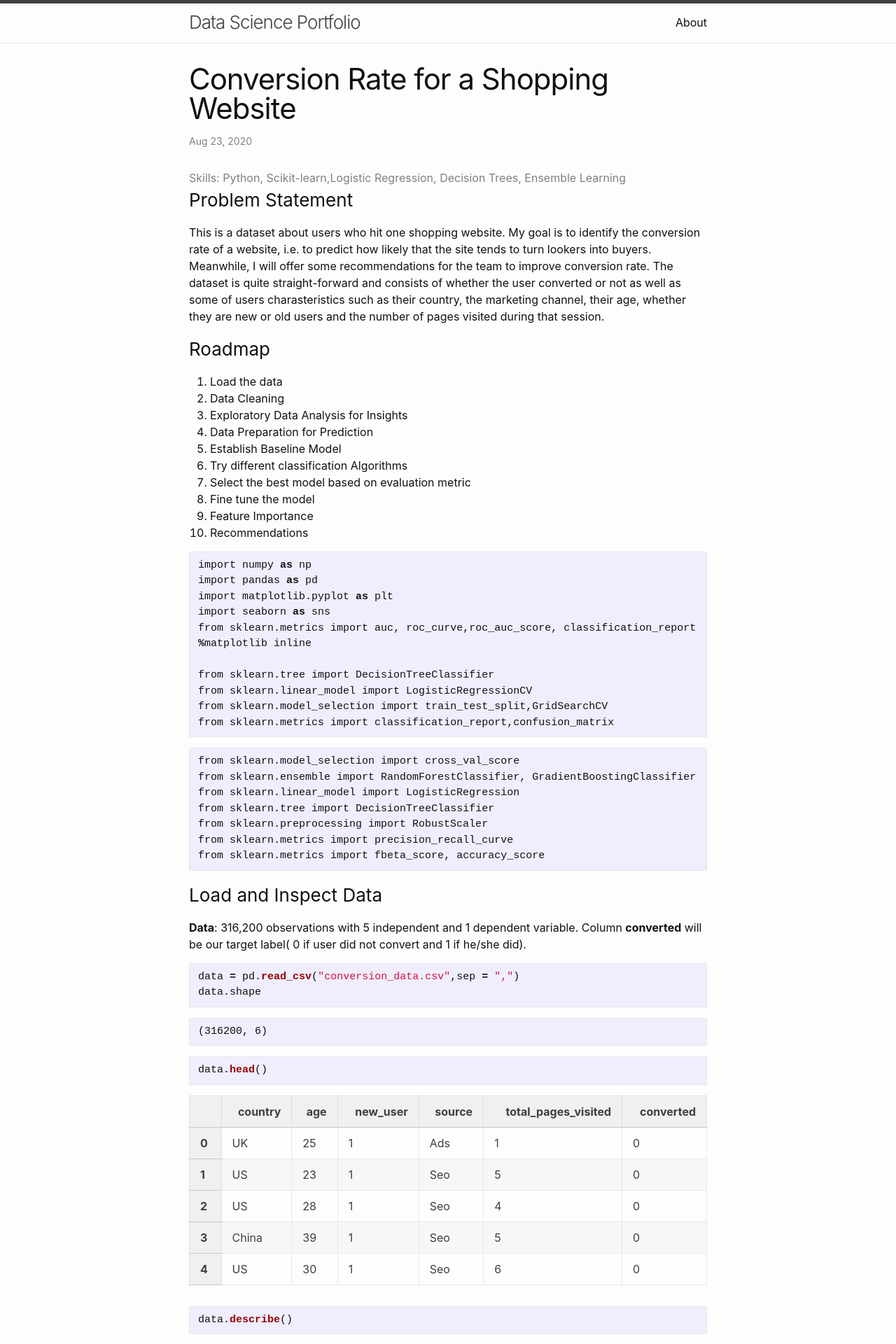
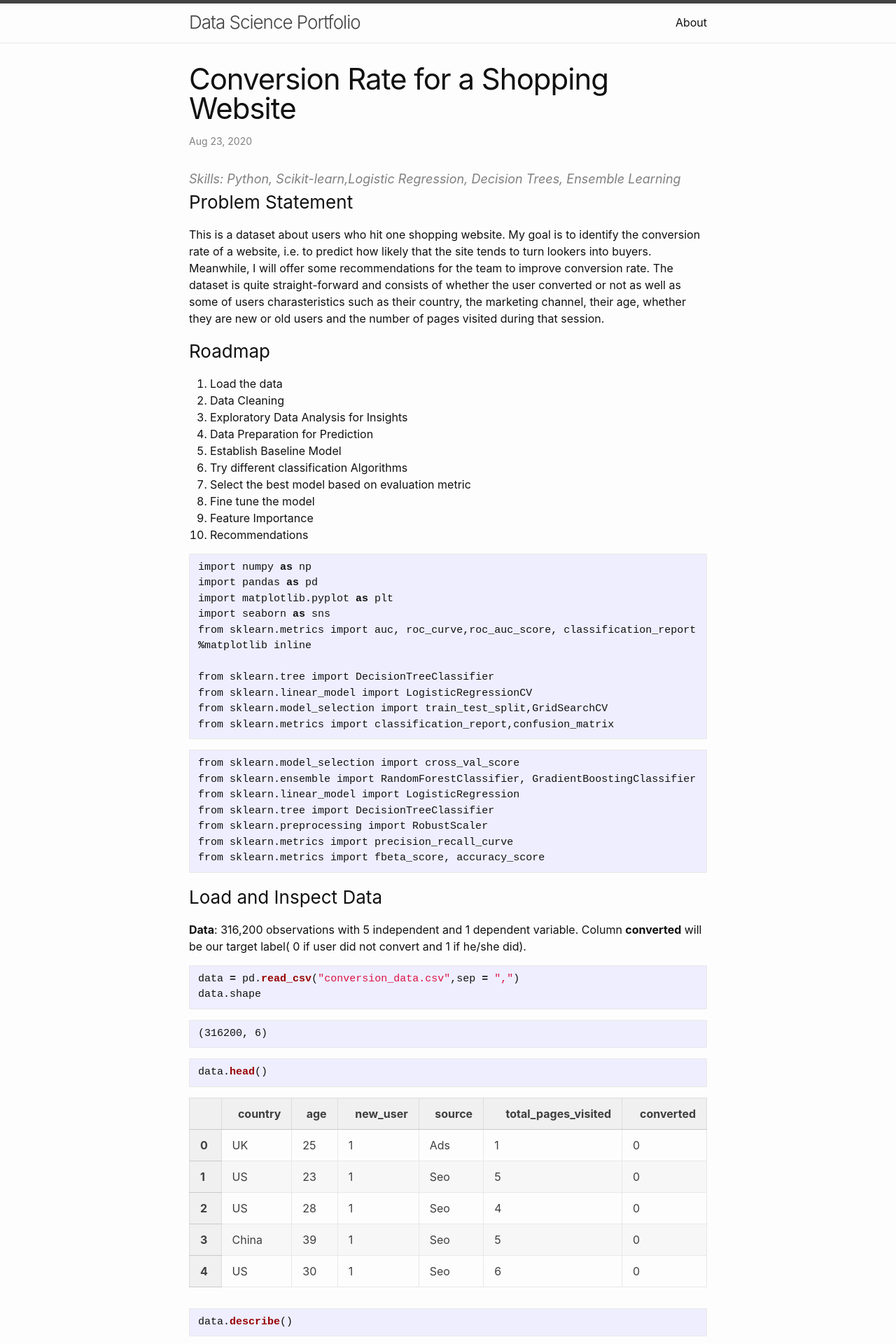
Before and after one commit to pmanwani/pmanwani.github.io, a Jekyll site: the page built from _posts/2020-08-23-conv_rate.md, in a window 1280 px wide. Shown: the top 1920 px of the page at 70% size. Built offline with Jekyll 4.4.1, drawn with Linux system fonts in a browser that asks for light colours.

Commit message:
added tags

```diff
--- a/_posts/2020-08-23-conv_rate.md
+++ b/_posts/2020-08-23-conv_rate.md
@@ -5,7 +5,7 @@ date:   2020-08-23 15:03:14 -0400
 categories: jekyll update
 ---
 
-<font color="grey"> Skills: Python, Scikit-learn,Logistic Regression, Decision Trees, Ensemble Learning </font>
+<font color="grey" size = 4><i> Skills: Python, Scikit-learn,Logistic Regression, Decision Trees, Ensemble Learning </i></font>
 
 ### Problem Statement
 This is a dataset about users who hit one shopping website. My goal is to identify the conversion rate of a website, i.e. to predict how likely that the site tends to turn lookers into buyers. Meanwhile, I will offer some recommendations for the team to improve conversion rate. The dataset is quite straight-forward and consists of whether the user converted or not as well as some of users charasteristics such as their country, the marketing channel, their age, whether they are new or old users and the number of pages visited during that session.
```
